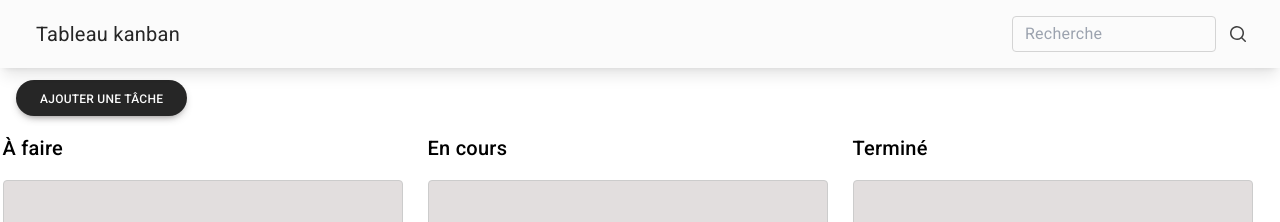
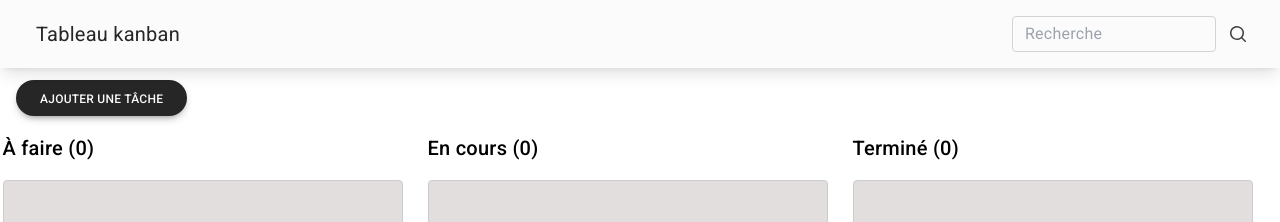
Before and after one commit to tchessi-pre/veille-techno-frontend, an Angular app in the folder my-todo-list/: page / in a window 1280 px wide. Shown: the top 222 px of the page. Built offline with nearby package versions, Linux system fonts and the light colour scheme.

Commit message:
Add delete task done

```diff
--- a/my-todo-list/src/app/data.service.ts
+++ b/my-todo-list/src/app/data.service.ts
@@ -13,7 +13,7 @@ export class DataService {
         const serializedData = JSON.stringify(data);
         localStorage.setItem(key, serializedData);
       } catch (e) {
-        console.error('Erreur lors de l’enregistrement dans localStorage', e);
+        console.error('Erreur lors de l\’enregistrement dans localStorage', e);
       }
     }
   }
--- a/my-todo-list/src/app/task-list/task-list.component.html
+++ b/my-todo-list/src/app/task-list/task-list.component.html
@@ -14,7 +14,7 @@
 
     <!-- Colonne À faire -->
     <div class="example-container">
-      <h2>À faire</h2>
+      <h2>À faire ({{ todo.length }})</h2>
       <div
         cdkDropList
         [cdkDropListData]="todo"
@@ -35,15 +35,16 @@
           <!-- Icône de suppression -->
           <span
             class="material-icons cursor-pointer text-#c9c8c8af-200 absolute top-0 right-0 mt-2 mr-2"
-            (click)="deleteTask(i, 'todo')">clear</span
->
+            (click)="deleteTask(i, 'todo')"
+            >clear</span
+          >
         </div>
       </div>
     </div>
 
     <!-- Colonne En cours -->
     <div class="example-container">
-      <h2>En cours</h2>
+      <h2>En cours ({{ inProgress.length }})</h2>
       <div
         cdkDropList
         [cdkDropListData]="inProgress"
@@ -56,28 +57,36 @@
             {{ item.title }}
           </p>
           <p class="pl-8">{{ item.description }}</p>
-
         </div>
       </div>
     </div>
 
     <!-- Colonne Terminé -->
     <div class="example-container">
-      <h2>Terminé</h2>
+      <h2>Terminé ({{ done.length }})</h2>
       <div
         cdkDropList
         [cdkDropListData]="done"
         class="example-list"
         (cdkDropListDropped)="drop($event)"
       >
-        <div class="example-box" *ngFor="let item of done" cdkDrag>
-          <div class="font-semibold flex flex-row">
+        <div
+          class="example-box relative"
+          *ngFor="let item of done; let i = index"
+          cdkDrag
+        >
+          <div class="font-semibold flex flex-row justify-between">
             <span class="material-icons mr-2 text-green-500">check_circle</span>
             <p class="font-semibold flex flex-row items-center line-through">
               {{ item.title }}
             </p>
           </div>
           <p class="pl-8">{{ item.description }}</p>
+          <span
+            class="material-icons cursor-pointer text-#c9c8c8af-200 absolute top-0 right-0 mt-2 mr-2"
+            (click)="deleteTask(i, 'done')"
+            >delete</span
+          >
         </div>
       </div>
     </div>
--- a/my-todo-list/src/app/task-list/task-list.component.ts
+++ b/my-todo-list/src/app/task-list/task-list.component.ts
@@ -22,6 +22,10 @@ interface Task {
   imports: [CommonModule, AddTaskModalComponent, DragDropModule],
 })
 export class TaskListComponent implements OnInit {
+  clearDoneTasks() {
+    this.done = [];
+    this.saveTasks();
+  }
   showAddTaskModal = false;
   todo: Task[] = [];
   inProgress: Task[] = [];
```
Also changed, not shown: my-todo-list/src/app/add-task-modal/add-task-modal.component.html (+0 -19 lines).
